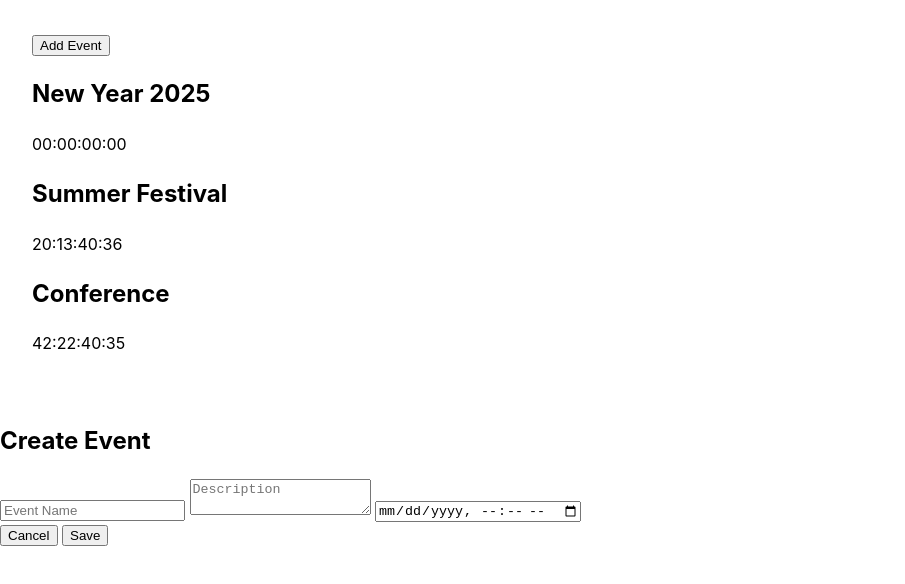
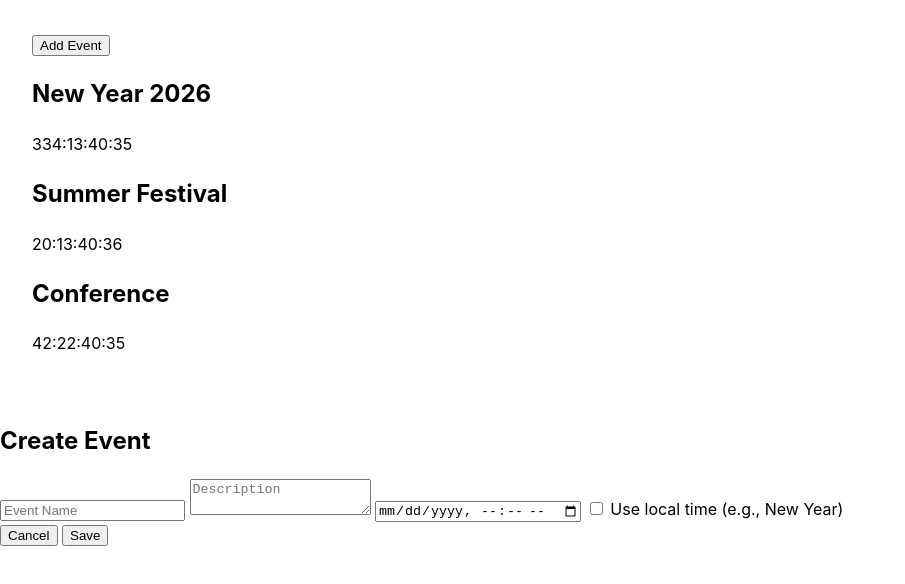
Before and after one commit to Saplistic/TimeView, a Svelte app: page / in a window 1280 px wide. Both pictures are taken after a click on the button "Add Event". Shown: the top 584 px of the page, without its empty margins (0-905 px from the left). Built offline with nearby package versions, Linux system fonts and the light colour scheme.

Commit message:
Add support for local Event Times, adapting to a user's timezone
Signed-off-by: Saplistic <167242143+Saplistic@users.noreply.github.com>

```diff
--- a/src/App.svelte
+++ b/src/App.svelte
@@ -12,9 +12,9 @@
     }
 
     let events = $state<oEvent[]>([
-        { name: "New Year 2025", dateTime: new Date("2025-01-01T00:00:00"), description: "" },
-        { name: "Summer Festival", dateTime: new Date("2025-02-21T00:00:00"), description: "" },
-        { name: "Conference", dateTime: new Date("2025-03-15T09:00:00"), description: "" },
+        { name: "New Year 2026", dateTime: new Date("2026-01-01T00:00:00Z"), isLocal: true, description: "" },
+        { name: "Summer Festival", dateTime: new Date("2025-02-21T00:00:00"), isLocal: false, description: "" },
+        { name: "Conference", dateTime: new Date("2025-03-15T09:00:00"), isLocal: false, description: "" },
     ]);
 
     function addEvent(event: oEvent) {
@@ -42,7 +42,13 @@
     onMount(() => {
         // Update timeLeft every second
         interval = setInterval(() => {
-            timeLeft = events.map(event => formatToTimer(event.dateTime));
+            timeLeft = events.map((event) => {
+                if (event.isLocal) { // Apply local time zone offset to Event date's set to local
+                    var updatedDateTime = new Date(event.dateTime.getTime() + (new Date().getTimezoneOffset() * 60 * 1000));
+                    return formatToTimer(updatedDateTime);
+                }
+                return formatToTimer(event.dateTime);
+            });
         }, 1000);
     });
 
--- a/src/EventCreationForm.svelte
+++ b/src/EventCreationForm.svelte
@@ -6,21 +6,32 @@
    let event: oEvent = {
        name: "",
        description: "",
-       dateTime: new Date()
+       dateTime: new Date(),
+       isLocal: false,
    };
 
-   let eventString: string = new Date().toISOString();
+   let eventString: string;
 
    function submit() {
        if (!event.name) {
-           return alert("Please enter name");
+           return alert("Please enter a name");
        }
 
-       event.dateTime.setTime(Date.parse(eventString));
+       var newDate;
 
-       if (isNaN(event.dateTime.getTime())) {
-           return alert("Please a valid date");
+       if (event.isLocal)
+       {
+           newDate = new Date(eventString+"Z"); // Interpret time as UTC (Ignore your local timezone)
+       } else {
+           newDate = new Date(eventString); // Convert your local time to store as UTC
        }
+       //date.toUTCString() // Displays the time in UTC
+       //date.toString() // Displays the time according to your local timezone
+
+       if (isNaN(newDate.getTime())) {
+           return alert("Please enter a valid date");
+       }
+       event.dateTime = newDate;
 
        submitEvent(event);
    }
@@ -34,9 +45,17 @@
    <div class="space-y-4 container">
       <input type="text" placeholder="Event Name" bind:value={event.name}
              class="w-full p-2 border border-gray-700 bg-gray-800 text-white rounded-lg" />
+
       <textarea placeholder="Description" bind:value={event.description}
                 class="w-full p-2 border border-gray-700 bg-gray-800 text-white rounded-lg"></textarea>
+
       <input type="datetime-local" bind:value={eventString}
              class="w-full p-2 border border-gray-700 bg-gray-800 text-white rounded-lg" />
+
+      <label class="flex items-center space-x-2 text-white cursor-pointer">
+         <input type="checkbox" bind:checked={event.isLocal}
+                class="w-5 h-5 appearance-none bg-gray-800 border border-gray-600 rounded-full checked:bg-blue-500 checked:border-blue-500 focus:ring focus:ring-blue-500 transition" />
+         <span class="text-gray-300">Use local time (e.g., New Year)</span>
+      </label>
    </div>
 </form>
```
Also changed, not shown: src/types.ts (+6 -1 lines).
